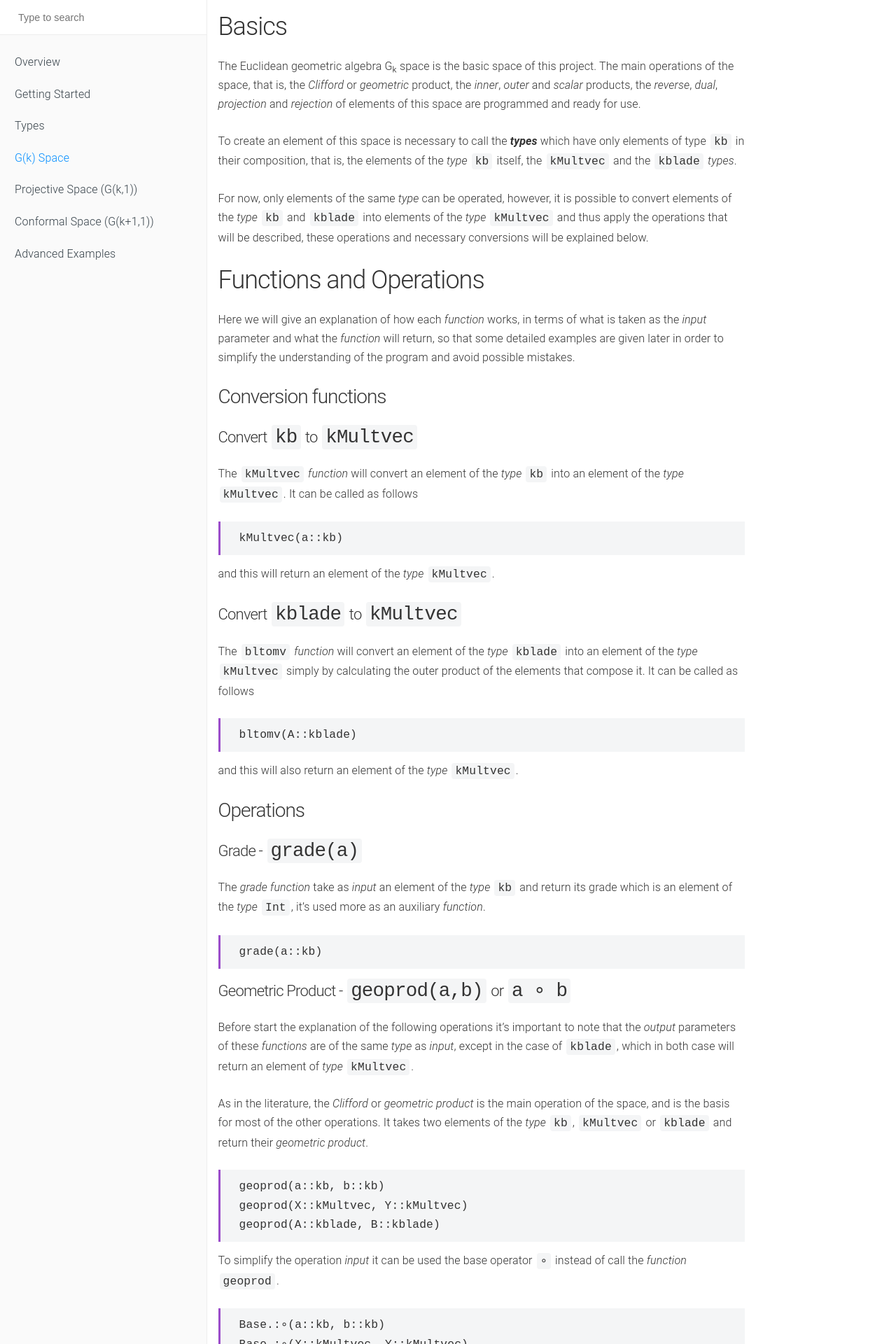
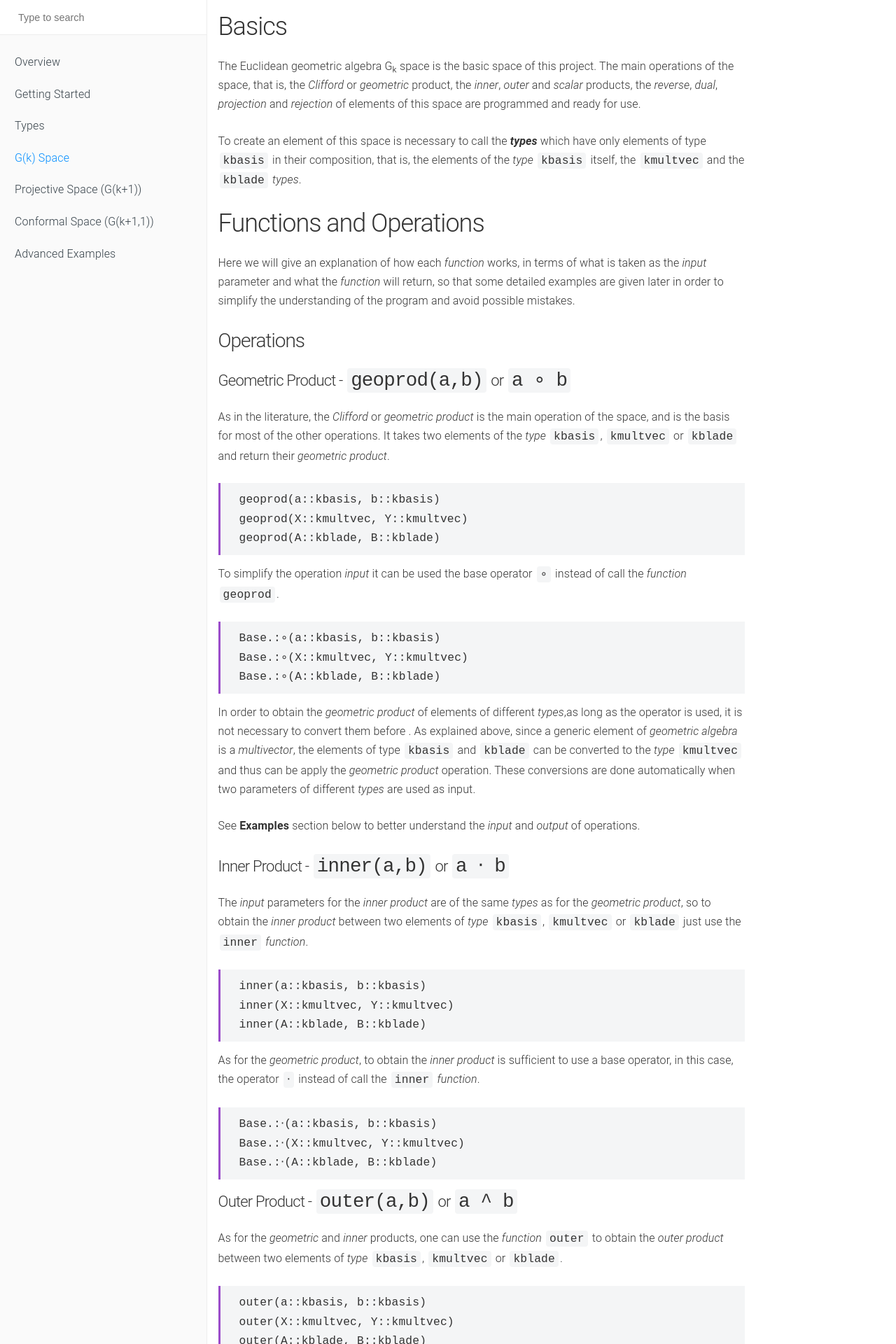
Before and after one commit to evcastelani/LiGA.jl, a Jekyll site: the page built from docs/Gkspace.md, in a window 1280 px wide. Shown: the top 1920 px of the page at 70% size. Built offline with Jekyll 4.4.1, drawn with Linux system fonts in a browser that asks for light colours; some of the changed text lies outside the part shown.

Commit message:
Round 1 of the most complete version of support

````diff
--- a/docs/Gkspace.md
+++ b/docs/Gkspace.md
@@ -8,163 +8,139 @@ navigation: 4
 
 The Euclidean geometric algebra Gₖ space is the basic space of this project. The main operations of the space, that is, the _Clifford_ or _geometric_ product, the _inner_, _outer_ and _scalar_ products, the _reverse_, _dual_, _projection_ and _rejection_ of elements of this space are programmed and ready for use.
 
-To create an element of this space is necessary to call the ___types___ which have only elements of type ```kb``` in their composition, that is, the elements of the _type_ ```kb``` itself, the ```kMultvec``` and the ```kblade``` _types_.
-
-For now, only elements of the same _type_ can be operated, however, it is possible to convert elements of the _type_ ```kb``` and ```kblade``` into elements of the _type_ ```kMultvec``` and thus apply the operations that will be described, these operations and necessary conversions will be explained below.
+To create an element of this space is necessary to call the ___types___ which have only elements of type ```kbasis``` in their composition, that is, the elements of the _type_ ```kbasis``` itself, the ```kmultvec``` and the ```kblade``` _types_.
 
 
 ## Functions and Operations
 
 Here we will give an explanation of how each _function_ works, in terms of what is taken as the _input_ parameter and what the _function_ will return, so that some detailed examples are given later in order to simplify the understanding of the program and avoid possible mistakes.
 
-### Conversion functions
-
-#### Convert ```kb``` to ```kMultvec```
-
-The ```kMultvec``` _function_ will convert an element of the _type_ ```kb``` into an element of the _type_ ```kMultvec```. It can be called as follows
-
-     kMultvec(a::kb)
-
-and this will return an element of the _type_ ```kMultvec```.
-
-#### Convert ```kblade``` to ```kMultvec```
-
-The ```bltomv``` _function_ will convert an element of the _type_ ```kblade``` into an element of the _type_ ```kMultvec``` simply by calculating the outer product of the elements that compose it. It can be called as follows
-
-     bltomv(A::kblade)
-
-and this will also return an element of the _type_ ```kMultvec```.
-
 ### Operations
-
-#### Grade - ```grade(a)```
-The _grade_ _function_ take as _input_ an element of the _type_ ```kb``` and return its grade which is an element of the _type_ ```Int```, it's used more as an auxiliary _function_.
-
-     grade(a::kb)
 
 #### Geometric Product - ```geoprod(a,b)``` or ```a ∘ b```
 
-Before start the explanation of the following operations it's important to note that the _output_ parameters of these _functions_ are of the same _type_ as _input_, except in the case of ```kblade```, which in both case will return an element of _type_ ```kMultvec```.
+As in the literature, the _Clifford_ or _geometric product_ is the main operation of the space, and is the basis for most of the other operations. It takes two elements of the _type_ ```kbasis```, ```kmultvec``` or ```kblade``` and return their _geometric product_.
 
-As in the literature, the _Clifford_ or _geometric product_ is the main operation of the space, and is the basis for most of the other operations. It takes two elements of the _type_ ```kb```, ```kMultvec``` or ```kblade``` and return their _geometric product_.
-
-     geoprod(a::kb, b::kb)
-     geoprod(X::kMultvec, Y::kMultvec)
+     geoprod(a::kbasis, b::kbasis)
+     geoprod(X::kmultvec, Y::kmultvec)
      geoprod(A::kblade, B::kblade)
 
 To simplify the operation _input_ it can be used the base operator ```∘``` instead of call the _function_ ```geoprod```.
 
-     Base.:∘(a::kb, b::kb)
-     Base.:∘(X::kMultvec, Y::kMultvec)
+     Base.:∘(a::kbasis, b::kbasis)
+     Base.:∘(X::kmultvec, Y::kmultvec)
      Base.:∘(A::kblade, B::kblade)
 
-In order to obtain the _geometric product_ of elements of different _types_ it is __necessary__ to convert them before. As explained above, since a generic element of _geometric algebra_ is a _multivector_, the elements of type ```kb``` and ```kblade``` can be converted to the _type_ ```kMultvec``` and thus can be apply the _geometric product_ operation.
+In order to obtain the _geometric product_ of elements of different _types_,as long as the operator is used, it is not necessary to convert them before . As explained above, since a generic element of _geometric algebra_ is a _multivector_, the elements of type ```kbasis``` and ```kblade``` can be converted to the _type_ ```kmultvec``` and thus can be apply the _geometric product_ operation. These conversions are done automatically when two parameters of different _types_ are used as input.
 
-See __Examples__ section below to better understand the _input_ of operations.
+See __Examples__ section below to better understand the _input_ and _output_ of operations.
 
 #### Inner Product - ```inner(a,b)``` or ```a ⋅ b```
 
-The _input_ parameters for the _inner product_ are of the same _types_ as for the _geometric product_, so to obtain the _inner product_ between two elements of _type_ ```kb```, ```kMultvec``` or ```kblade``` just use the ```inner``` _function_.
+The _input_ parameters for the _inner product_ are of the same _types_ as for the _geometric product_, so to obtain the _inner product_ between two elements of _type_ ```kbasis```, ```kmultvec``` or ```kblade``` just use the ```inner``` _function_.
 
-     inner(a::kb, b::kb)
-     inner(X::kMultvec, Y::kMultvec)
+     inner(a::kbasis, b::kbasis)
+     inner(X::kmultvec, Y::kmultvec)
      inner(A::kblade, B::kblade)
 
 As for the _geometric product_, to obtain the _inner product_ is sufficient to use a base operator, in this case, the operator ```⋅``` instead of call the ```inner``` _function_.
 
-     Base.:⋅(a::kb, b::kb)
-     Base.:⋅(X::kMultvec, Y::kMultvec)
+     Base.:⋅(a::kbasis, b::kbasis)
+     Base.:⋅(X::kmultvec, Y::kmultvec)
      Base.:⋅(A::kblade, B::kblade)
 
-The same rule is applied to operate elements of different _types_ i.e. it's necessary to convert the elements with the _conversion functions_ before operate them.
 
 #### Outer Product - ```outer(a,b)``` or ```a ^ b```
 
-As for the _geometric_ and _inner_ products, one can use the _function_ ```outer``` to obtain the _outer product_ between two elements of _type_ ```kb```, ```kMultvec``` or ```kblade```.
+As for the _geometric_ and _inner_ products, one can use the _function_ ```outer``` to obtain the _outer product_ between two elements of _type_ ```kbasis```, ```kmultvec``` or ```kblade```.
 
-     outer(a::kb, b::kb)
-     outer(X::kMultvec, Y::kMultvec)
+     outer(a::kbasis, b::kbasis)
+     outer(X::kmultvec, Y::kmultvec)
      outer(A::kblade, B::kblade)
 
 The base operator that can be used instead of call the _function_ in this case is the ```^``` symbol.
 
-     Base.:^(a::kb, b::kb)
-     Base.:^(X::kMultvec, Y::kMultvec)
+     Base.:^(a::kbasis, b::kbasis)
+     Base.:^(X::kmultvec, Y::kmultvec)
      Base.:^(A::kblade, B::kblade)
 
-The conversion rules are also applied to the _outer product_.
 
 #### Scalar Product - ```scalar(a,b)``` or ```a * b```
 
-The ```scalar``` _function_ is not different from the other three mentioned above, in order to obtain the _scalar product_ between two elements of _type_ ```kb```, ```kMultvec``` or ```kblade``` just use the _function_ ```inner```.
+The ```scalar``` _function_ is not different from the other three mentioned above, in order to obtain the _scalar product_ between two elements of _type_ ```kbasis```, ```kmultvec``` or ```kblade``` just use the _function_ ```inner```.
 
-     outer(a::kb, b::kb)
-     outer(X::kMultvec, Y::kMultvec)
+     outer(a::kbasis, b::kbasis)
+     outer(X::kmultvec, Y::kmultvec)
      outer(A::kblade, B::kblade)
 
 Or using the base operator ```*```.
 
-     Base.:*(a::kb, b::kb)
-     Base.:*(X::kMultvec, Y::kMultvec)
+     Base.:*(a::kbasis, b::kbasis)
+     Base.:*(X::kmultvec, Y::kmultvec)
      Base.:* (A::kblade, B::kblade)
 
 __In this operation, unlike the previous ones, the output parameter will always be of _type_ ```Number```.__
 
-Again, the conversion rules are also applied to the _scalar product_.
-
 #### Sum and difference - ```mvsum(a,b)``` or ```a + b``` and ```a - b```
 
-This _function_ has a particularity in the _type_ of _output_, since the _sum_ of two elements of _type_ ```kb``` will only be of _type_ ```kb``` if they are l.d, otherwise the output will be of _type_ ```kMultvec```.
+This _function_ has a particularity in the _type_ of _output_, since the _sum_ of two elements of _type_ ```kbasis``` will only be of _type_ ```kbasis``` if they are l.d, otherwise the output will be of _type_ ```kmultvec```.
 
-To obtain the _sum_ of two elements of _types_ ```kb```,  ```kMultvec``` or ```kblade```, one can call the _function_ ```mvsum```, as well as the previous functions,
+To obtain the _sum_ of two elements of _types_ ```kbasis```,  ```kmultvec``` or ```kblade```, one can call the _function_ ```mvsum```, as well as the previous functions,
 
-     mvsum(a::kb, b::kb)
-     mvsum(X::kMultvec, Y::kMultvec)
+     mvsum(a::kbasis, b::kbasis)
+     mvsum(X::kmultvec, Y::kmultvec)
      mvsum(A::kblade, B::kblade)
 
 or using the base operator ```+```
 
-     Base.:+(a::kb, b::kb)
-     Base.:+(X::kMultvec, Y::kMultvec)
+     Base.:+(a::kbasis, b::kbasis)
+     Base.:+(X::kmultvec, Y::kmultvec)
      Base.:+(A::kblade, B::kblade)
 
 but, to make it easier, in addition to the base operator ```+```, it can be used the base operator ```-``` which convert the second element to its _additive inverse_.
 
-     Base.:-(a::kb, b::kb)
-     Base.:-(X::kMultvec, Y::kMultvec)
+     Base.:-(a::kbasis, b::kbasis)
+     Base.:-(X::kmultvec, Y::kmultvec)
      Base.:-(A::kblade, B::kblade)
 
 thus obtaining the _difference_ between the two elements.
 
-### Other functions
+### Functions
+
+#### Grade - ```grade(a)```
+
+The _grade_ _function_ take as _input_ an element of the _type_ ```kbasis``` and return its grade which is an element of the _type_ ```Int```, it's used more as an auxiliary _function_.
+
+     grade(a::kbasis)
+
 
 #### Dual - ```dual(a)```
 
-The _dual_ _function_, as the name suggests, returns its dual element, taking as _input_ elements of _types_ ```kb```,  ```kMultvec``` or ```kblade```.
+The _dual_ _function_, as the name suggests, returns its dual element, taking as _input_ elements of _types_ ```kbasis```,  ```kmultvec``` or ```kblade```.
 
-     dual(a::kb)
-     dual(X::kMultvec)
+     dual(a::kbasis)
+     dual(X::kmultvec)
      dual(A::kblade)
 
-As for the _products_ and _sum_, in case the _input_ of the ```kblade``` the _output_ will be of the _type_ ```kMultvec```.
+As for the _products_ and _sum_, in case the _input_ of the ```kblade``` the _output_ will be of the _type_ ```kmultvec```.
 
 
 #### Reverse - ```mvreverse(a)```
 
-Returns the _reverse_ of the _input_ element, but, unlike other _functions_, this will always return an element of the same _input type_, being it ```kb```,  ```kMultvec``` or ```kblade```.
+Returns the _reverse_ of the _input_ element, but, unlike other _functions_, this will always return an element of the same _input type_, being it ```kbasis```,  ```kmultvec``` or ```kblade```.
 
-     mvreverse(a::kb)
-     mvreverse(X::kMultvec)
+     mvreverse(a::kbasis)
+     mvreverse(X::kmultvec)
      mvreverse(A::kblade)
 
 The conjugation _function_ isn't necessary in Gₖ space, since its depends of negative grade.
 
 #### Magnitude
 
-The _magnitude function_ receives as _input_ an element of type ```kb```,  ```kMultvec``` or ```kblade``` and returns its magnitude of the _type_ ```Ǹumber```.
+The _magnitude function_ receives as _input_ an element of type ```kbasis```,  ```kmultvec``` or ```kblade``` and returns its magnitude of the _type_ ```Ǹumber```.
 
-     magnitude(a::kb)
-     magnitude(X::kMultvec)
+     magnitude(a::kbasis)
+     magnitude(X::kmultvec)
      magnitude(A::kblade)
 
 ### Special functions
@@ -185,7 +161,7 @@ The _projection_ is a simple _function_ that depends on two elements of the _typ
 
      projection(A::kblade, N::kblade)
 
-and it returns, in this case, the _projection_ of ```A``` onto ```N```, which will be an element of the _type_ ```kMultvec```.
+and it returns, in this case, the _projection_ of ```A``` onto ```N```, which will be an element of the _type_ ```kmultvec```.
 
 
 #### Rejection
@@ -194,7 +170,7 @@
 
      rejection(A::kblade, N::kblade)
 
-and, as for the _projection_, it returns an element of the _type_ ```kMultvec``` which will be the _rejection_ of the ```kblade``` ```A``` from the ```kblade```  ```N```.
+and, as for the _projection_, it returns an element of the _type_ ```kmultvec``` which will be the _rejection_ of the ```kblade``` ```A``` from the ```kblade```  ```N```.
 
 
 ## Examples
@@ -203,9 +179,9 @@
 
 #### Grade
 
-The grade _function_ is the most basic of them, as mentioned above, it's used more like an auxiliary _function_ for the other and it returns the grade of a ```kb``` element as follows:
+The grade _function_ is the most basic of them, as mentioned above, it's used more like an auxiliary _function_ for the other and it returns the grade of a ```kbasis``` element as follows:
 
-     grade(kb(e12, 1.0))
+     grade(kbasis(e12, 1.0))
 
 it returns
 
@@ -215,7 +191,7 @@
 
 Another way to do this is by calling the element before the _function_
 
-     a = kb(e123, -2.3)
+     a = kbasis(e123, -2.3)
 
 and then use the grade _function_
 
@@ -229,12 +205,12 @@
 
 #### Geometric, inner, outer and scalar products
 
-The _geometric, inner and outer products_ in case the _input_ elements are of _type_ ```kd``` or ```kMultvec```, will always return the same type, even if the result is a _scalar_ or a _basis blade_, that is, if the following elements are called:
+The _geometric, inner and outer products_ in case the _input_ elements are of _type_ ```kd``` or ```kmultvec```, will always return the same type, even if the result is a _scalar_ or a _basis blade_, that is, if the following elements are called:
 
-     a = kb(e3, 2.0)
-     b = kb(e12, -1.0)
-     c = kb(id, 0.0)
-     d = kb(e123)
+     a = kbasis(e3, 2.0)
+     b = kbasis(e12, -1.0)
+     c = kbasis(id, 0.0)
+     d = kbasis(e123)
 
 when operated, for example
 
@@ -244,7 +220,7 @@ it returns
 
      -2.0e123
 
-which is a ```kb``` element, although when operated
+which is a ```kbasis``` element, although when operated
 
      inner(a, b)
 
@@ -252,8 +228,8 @@ it returns
 
      0.0
 
-this element is seen as an object of _type_ ```kb```.
-Note that if a second parameter is not placed when called the ```kb``` type it will be generated with the scalar 1.0.
+this element is seen as an object of _type_ ```kbasis```.
+Note that if a second parameter is not placed when called the ```kbasis``` type it will be generated with the scalar 1.0.
 
 As mentioned before, we can use the base operators ```∘```, ```⋅``` and ```^``` to calculate these products instead of call the functions
 
@@ -271,11 +247,11 @@ will return
 
      e3
 
-The same is true if the input is of the type kMultvec as follows:
+The same is true if the input is of the type kmultvec as follows:
 
-     X = kMultvec([kb(e12,2.0),kb(e123,-1.5),kb(e3,4.0)])
-     Y = kMultvec([a, b, kb(id, 2.0)])
-     Z = kMultvec(d)
+     X = kmultvec([kbasis(e12,2.0),kbasis(e123,-1.5),kbasis(e3,4.0)])
+     Y = kmultvec([a, b, kbasis(id, 2.0)])
+     Z = kmultvec(d)
 
 which will generate the respective elements
 
@@ -295,13 +271,11 @@ will return respectively
      2.0e12 + e3 + 2.0e123
      2.0e123
 
-Note that the ```Z```  has received the previously called ```e123``` converted from ```kb``` to ```kMulvec```.
-
 Now, in the case of ```kblade``` _type_, everything follows like the previous cases, the difference is in the _output_ of the _function_. For example, if we call the following ```kblade``` elements
 
-     A = kblade([kMultvec([kb(e1)]), kMultvec([kb(e2)]), kMultvec([kb(e3)])])
-     B = kblade([kMultvec([kb(e1, 2.0), a]), kMultvec([kb(e1, 3.0)])])
-     C = kblade([kMultvec(a)])
+     A = kblade([kmultvec([kbasis(e1)]), kmultvec([kbasis(e2)]), kmultvec([kbasis(e3)])])
+     B = kblade([kmultvec([kbasis(e1, 2.0), a]), kmultvec([kbasis(e1, 3.0)])])
+     C = kblade([kmultvec(a)])
 
 which created the respective elements
 
@@ -313,7 +287,7 @@ and then
 
      A ⋅ B
 
-returns an element of the _type_  ```kMultvec```, which in this case is
+returns an element of the _type_  ```kmultvec```, which in this case is
 
      -6.0e2
 
@@ -333,9 +307,9 @@ returns
 
      -12.0e1
 
-The _scalar product_ follows a different rule, in all cases the _output_ will always be of _Number_. For example, if we want to calculate the _scalar product_ between the ```kb``` element ```d``` and the ```kblade``` ```A``` previously called can be used the conversion functions mentioned above as follows:
+The _scalar product_ follows a different rule, in all cases the _output_ will always be of _Number_. For example, if we want to calculate the _scalar product_ between the ```kbasis``` element ```d``` and the ```kblade``` ```A``` previously called simply do as follows:
 
-     kMultvec(d) * bltomv(A)
+     d * A
 
 and it returns
 
@@ -343,33 +317,33 @@ and it returns
 
 remember that this is an element of _type_ ```Number```.
 
-You can operate any other elements of _types_ ```kb```, ```kMultvec``` and ```kblade```,  provided that the conversion rules are respected
+You can operate any other elements of _types_ ```kbasis```, ```kmultvec``` and ```kblade```,
 
      a * a
-     kMultvec(b) * X
+     b * X
      B * B
-     X * bltomv(A)
+     X * A
 
-it will return respectively
+it will return
 
      4.00
      2.00
      -36.0
      1.50
 
-___Remember, before performing a sequence of operations, make sure that all output elements are compatible for the input of the next operation.___
+respectively.
 
 #### Sum and difference
 
-The _mvsum_ operation works in the same way as the previous ones with respect to the _input_ parameters, the difference is in the _output_ parameters, which in the case of the _sum_ of elements of the _type_ ```kb``` the _output_ there are two possible _outputs_
+The _mvsum_ operation works in the same way as the previous ones with respect to the _input_ parameters, the difference is in the _output_ parameters, which in the case of the _sum_ of elements of the _type_ ```kbasis``` the _output_ there are two possible _outputs_
 
-     mvsum(kb(e23, 2.3), kb(e23, 2.7))
+     mvsum(kbasis(e23, 2.3), kbasis(e23, 2.7))
 
 in this case, it may be noted that the parameter ```e23``` is used in the construction of both _inputs_, then the it returns
 
      5.0e23
 
-which is of the _type_ ```kb```, however, if we calculate the following sum
+which is of the _type_ ```kbasis```, however, if we calculate the following sum
 
      a + b
 
@@ -377,13 +351,13 @@ it returns
 
      2.0e3 + -e12
 
-which is of the _type_ ```kMultvec```, remembering that ```a``` and ```b``` are the elements ```kb(e3, 2.0)``` and ```kb(e12, -1.0)``` called above.
+which is of the _type_ ```kmultvec```, remembering that ```a``` and ```b``` are the elements ```kbasis(e3, 2.0)``` and ```kbasis(e12, -1.0)``` called above.
 
 Other than that, the rest follows as before
 
      A + B
-     X - bltomv(C)
-     kMultvec(d) + Y
+     X - C
+     d + Y
      a + d
 
 will return the respective _output_
@@ -395,7 +369,7 @@ will return the respective _output_
 
 Note that here we can use either the base operator ```+``` or ```-```.
 
-Again, the _output_ when applied the _sum_ and the _difference_  between elements of the _type_ ```kblade``` will be of the _type_ ```kMultvec```.
+Again, the _output_ when applied the _sum_ and the _difference_  between elements of the _type_ ```kblade``` will be of the _type_ ```kmultvec```.
 
 #### Dual
 
@@ -411,11 +385,11 @@ will return
      2.0e3 + -1.5 + -4.0e12
      1.0
 
-As for the previous operations, except for the _scalar product_, in case the _input_ is of _type_ ```kblade``` the _output_ will be of _type_ ```kMultvec```.
+As for the previous operations, except for the _scalar product_, in case the _input_ is of _type_ ```kblade``` the _output_ will be of _type_ ```kmultvec```.
 
 #### Reverse
 
-Unlike other _functions_ and _operations_ the _mvreverse_ function returns an element of the same _type_ as the _input_, be it ```kb```, ```kMultvec``` or ```kblade```
+Unlike other _functions_ and _operations_ the _mvreverse_ function returns an element of the same _type_ as the _input_, be it ```kbasis```, ```kmultvec``` or ```kblade```
 
      mvreverse(a)
      mvreverse(X)
@@ -467,7 +441,7 @@ will return as expected
 
      1.0
 
-Note that as mentioned when dealing with the _geometric product_, this is a element of _type_ ```kMultvec```
+Note that as mentioned when dealing with the _geometric product_, this is a element of _type_ ```kmultvec```
 
 #### Projection
 
@@ -483,16 +457,16 @@ will return
      6.0e13
      e123
 
-these _output_ elements are of _type_ ```kMultvec```
+these _output_ elements are of _type_ ```kmultvec```
 
 #### Rejection
 
-Like the above functions, the rejection receives an element of _type_ ```kblade``` and returns an element of _type_ ```kMultvec``` which is the _rejection_ of the first _input_ parameter from the second.
+Like the above functions, the rejection receives an element of _type_ ```kblade``` and returns an element of _type_ ```kmultvec``` which is the _rejection_ of the first _input_ parameter from the second.
 
-     rejection(B, kblade([kMultvec(kb(e2))]))
+     rejection(B, kblade([kmultvec(kbasis(e2))]))
 
 will return
 
      6.0e13
 
-which is the difference between the ```kblade``` ```B``` and the projection ```rejection(B, kblade([kMultvec(kb(e2))]))```.
+which is the difference between the ```kblade``` ```B``` and the projection ```rejection(B, kblade([kmultvec(kbasis(e2))]))```.
--- a/docs/confspace.md
+++ b/docs/confspace.md
@@ -5,3 +5,58 @@ navigation: 6
 ---
 
 ## Conformal Space
+
+In space Gₖ we can use the _stereographic embedding_, taking an element of Gₖ to G(k+1) using the function `S` that represents the _stereographic embedding_, so to take this element to the _conformal space_ is used the function `Hm`, which represents the homogenization in the projective space with negative signature (Minkowski space), that is, instead of a new basis element that squares to `+1`, another basis element is added which is the `e-` that squares to `-1`.
+
+Since these functions depend on `e+` and `e-`, the types based on `pbasis` were created, however, one can use `e∞` and `e∘` as basis elements for _conformal space_ which is a subspace of G(k+1,1), then the types based on `cbasis` were created for this purpose.
+
+### `pbasis` and `cbasis`
+
+The main difference between these two forms is in these types, the components `e∞` and `e∘` are generated from `e+` and `e-` through the following expressions.
+
+    e∞ = e₋ + e₊
+    e∘ = 0.5(e₋ - e₊)
+
+thus,
+
+    (e∞)² = (e₋ + e₊)² = 0
+    (e∘)² = 0.5(e₋ - e₊)² = 0
+    e∞ ⋅ e∘ = -1
+
+Another difference is in the creation of a `cbasis` element, while creating an element of type `pbasis` requires a logical array and an additional logical element, to create an element of the `cbasis` type we need two more logical elements, that is,
+
+    pbasis(e1, true, 1.0)
+
+creates the element
+
+    1.0e1-
+
+of type `pbasis` and
+
+    cbasis(e1, true, false, 1.0)
+
+creates the element
+
+    e1∞
+
+which is of the type `cbasis`.
+
+### Multivectors and blades
+
+The only difference between `pmultvec` and `cmultvec` as well as for `pblade` and `cblade`, is the type of basis that compose them.
+
+For multivectors
+
+    pmultvec(Vector{pbasis})
+    cmultvec(Vector{cbasis})
+
+and for blades
+
+    pblade(Vector{pmultvec})
+    cblade(Vector{cmultvec})
+
+### Operations and functions
+
+The operations and functions for these types are the same as for the Gₖ space, only the conjugate function is added, which returns the conjugate of an element.
+
+The main difference here is that all functions depend on the types `pbasis`, `pmultvec` and `pblade`, that is, when elements of the `cbasis`, `cmultvec` or `cblade` types are operated they are automatically converted to one of the first three types and them reconverted back.
--- a/docs/projspace.md
+++ b/docs/projspace.md
@@ -1,7 +1,22 @@
 ---
 layout: page
-title: Projective Space (G(k,1))
+title: Projective Space (G(k+1))
 navigation: 5
 ---
 
 ## Projective Space
+
+The projective space is a subspace of G(k+1), which is nothing more than Gₖ space with an extra dimension, so there is no need to create a new type for this.
+
+This space can be used through embedding called homogenization, it takes a vector in Rⁿ into its embedding in the affine space.
+
+    H(X::Vector{Float64})
+    H(X::kmultvec)
+
+Since homogenization takes an element of Rⁿ to its affine space, it is possible to enter an element of the type `kmultvec` as input parameter for the function `H`, however this must be in the Euclidean subspace of Gₖ, that is, its components must be both of grade 1.
+
+### Operations and Functions
+
+Since types do not change in this space, all operations and functions previously mentioned can be used in the same way.
+
+The function `iH` can also be used, which is the inverse of the `H` function, that is, it takes a 1-vector of G(k+1) with a component in the direction `e(k+1)` different from zero and projects it into the k-dimensional Euclidean subspace of Gₖ.
````
Also changed, not shown: docs/types.md (+33 -31 lines).
